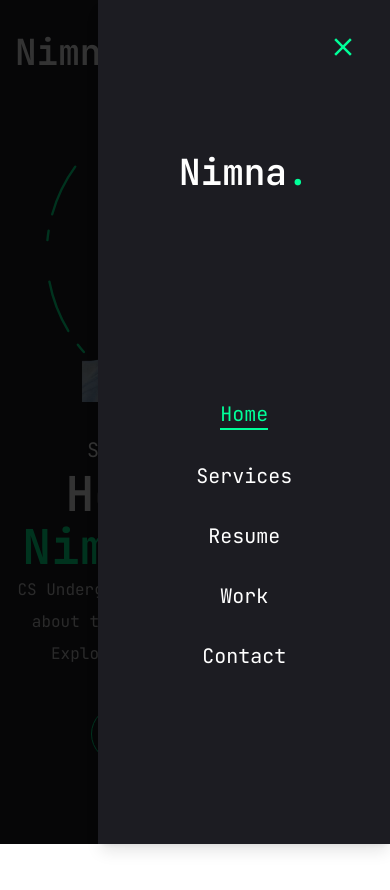
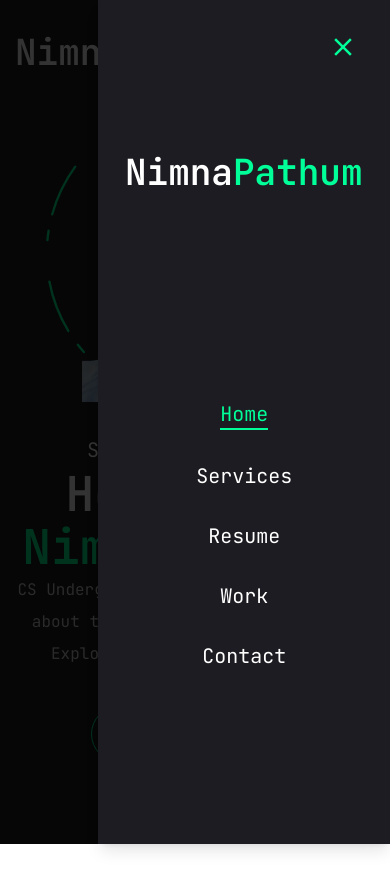
Before and after one commit to nimnapathum/portpolio-nextjs, a Next.js app in the folder client/: page / in a window 390 px wide. Both pictures are taken after a click on the button 359 px from the left and 52 px from the top of the page. Shown: the top 890 px of the page. Built offline with nearby package versions, Linux system fonts and the light colour scheme.

Commit message:
also mobile nav

```diff
--- a/client/components/MobileNav.jsx
+++ b/client/components/MobileNav.jsx
@@ -38,7 +38,7 @@
             <div className="mt-32 mb-48 text-center text-2xl">
                 <Link href="/">
                     <h1 className="text-4xl font-semibold">
-                        Nimna<span className="text-accent">.</span>
+                        Nimna<span className="text-accent">Pathum</span>
                     </h1>
                 </Link>
             </div>
```
